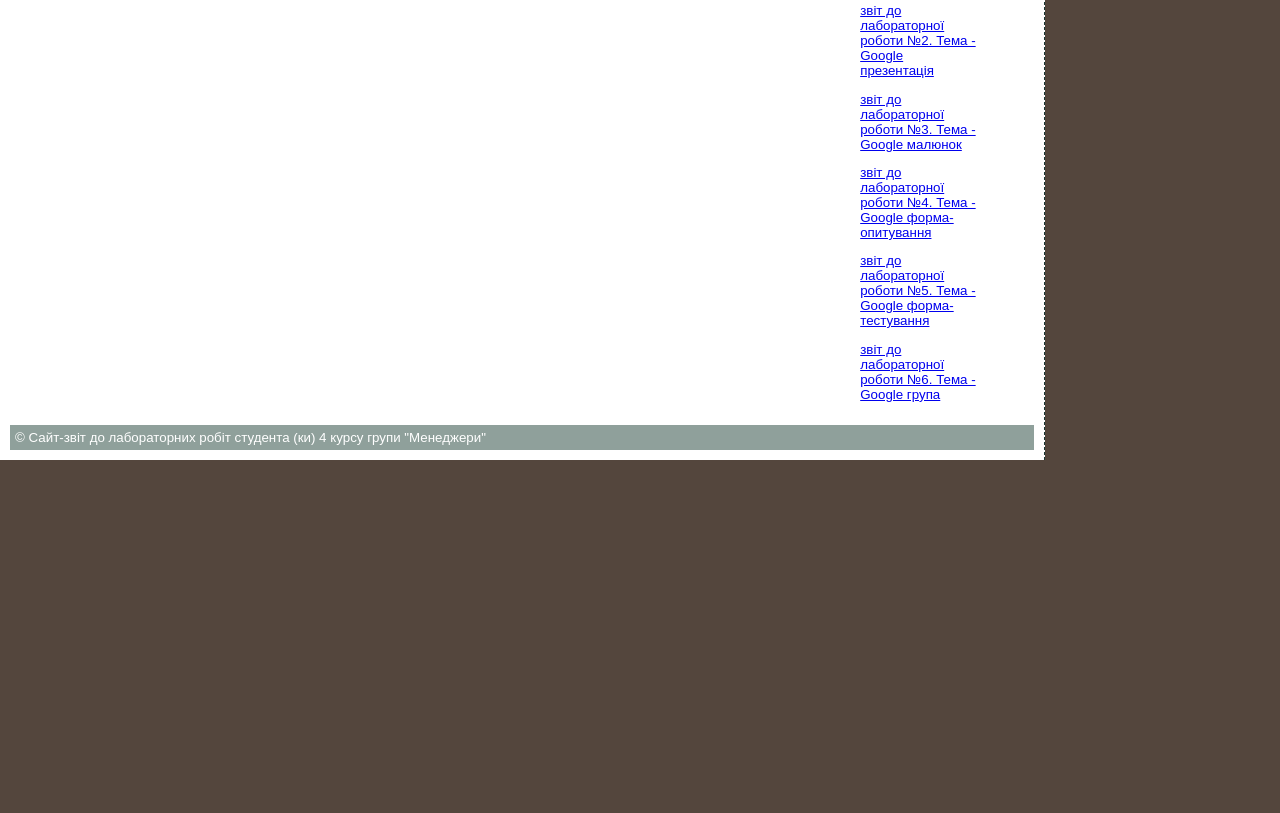
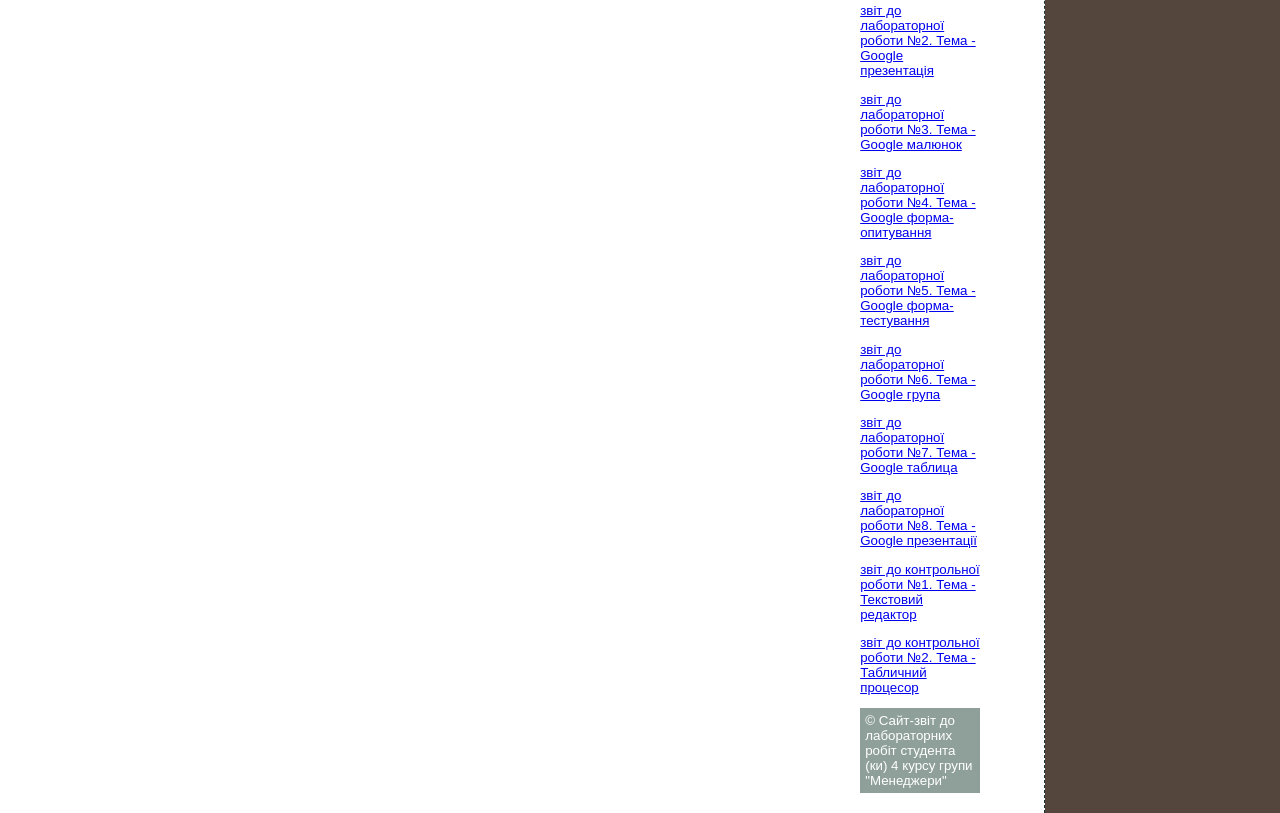
Before and after one commit to YuliaDubrivskaya/Xranilishe, a plain HTML site: page lab4.html in a window 1280 px wide. Shown: the part 1088-1901 px from the top of the page. Before the commit the page ends 1548 px from the top, so only its background shows below. Drawn offline with Linux system fonts and the light colour scheme.

Commit message:
Update lab4.html

```diff
--- a/lab4.html
+++ b/lab4.html
@@ -75,6 +75,10 @@
     <p><a href="lab4.html">звіт до лабораторної роботи №4. Тема - Google форма-опитування</a></p>
     <p><a href="lab5.html">звіт до лабораторної роботи №5. Тема - Google форма-тестування</a></p>
     <p><a href="lab6.html">звіт до лабораторної роботи №6. Тема -  Google група</a></p>
+    <p><a href="lab7.html">звіт до лабораторної роботи №7. Тема - Google таблица</a></p
+    <p><a href="lab8.html">звіт до лабораторної роботи №8. Тема - Google презентації</a></p
+    <p><a href="kon1.html">звіт до контрольної роботи №1. Тема - Текстовий редактор</a></p
+    <p><a href="kon2.html">звіт до контрольної роботи №2. Тема - Табличний процесор</a></p
    </div>
    <div class="clear"></div>
    <div id="footer">&copy; Сайт-звіт до лабораторних робіт студента (ки) 4 курсу групи "Менеджери"</div>
```
